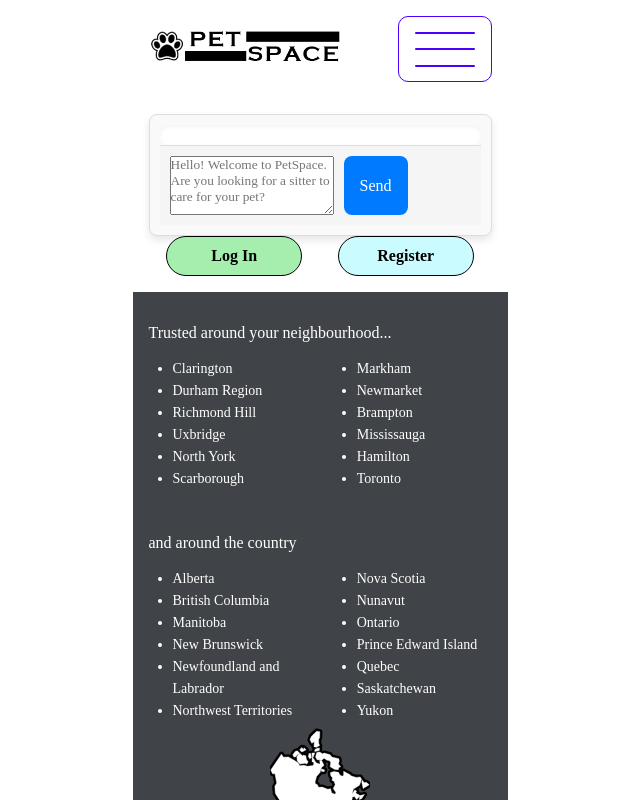
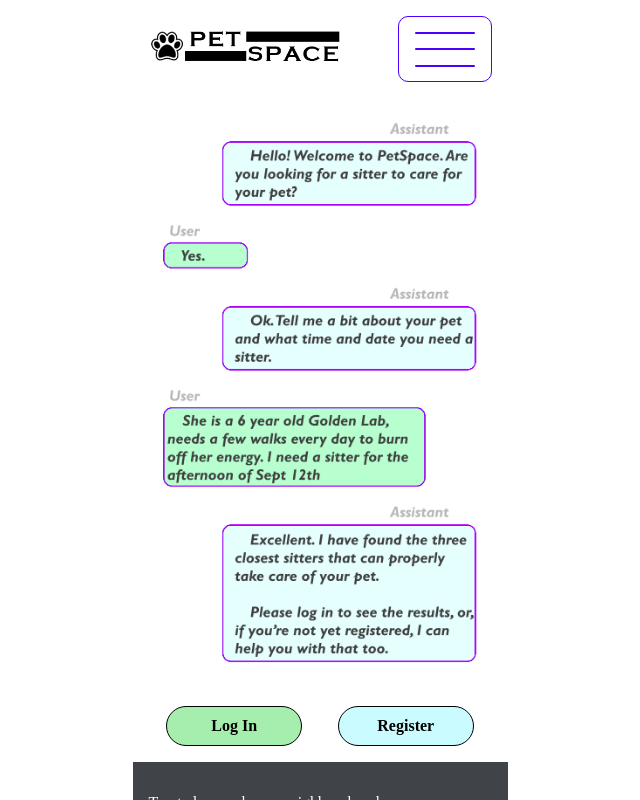
Before and after one commit to DBeaulne/petspace-client, a React (Create React App) app: page /assistant in a window 1280 px wide. Shown: the top 800 px of the page, without its empty margins (320-960 px from the left). Built offline with nearby package versions, Linux system fonts and the light colour scheme.

Commit message:
reverted back to chat image

```diff
--- a/src/pages/AssistantPage/AssistantPage.jsx
+++ b/src/pages/AssistantPage/AssistantPage.jsx
@@ -15,14 +15,14 @@ const AssistantPage = () => {
 
 	return (
 		<section className="assistant">
-			{/* 			<div className="assistant__img-wrapper">
+			<div className="assistant__img-wrapper">
 				<img
 					className="assistant__chat-image"
 					src={ChatExample}
 					alt="example of what the chat could look like with Max, our assistant chatbot"
 				/>
-			</div> */}
-			<ChatAssistant onSearch={handleSearch} />
+			</div>
+			{/* <ChatAssistant onSearch={handleSearch} /> */}
 			<div className="assistant__button-container">
 				<Button
 					color={"mint"}
```
